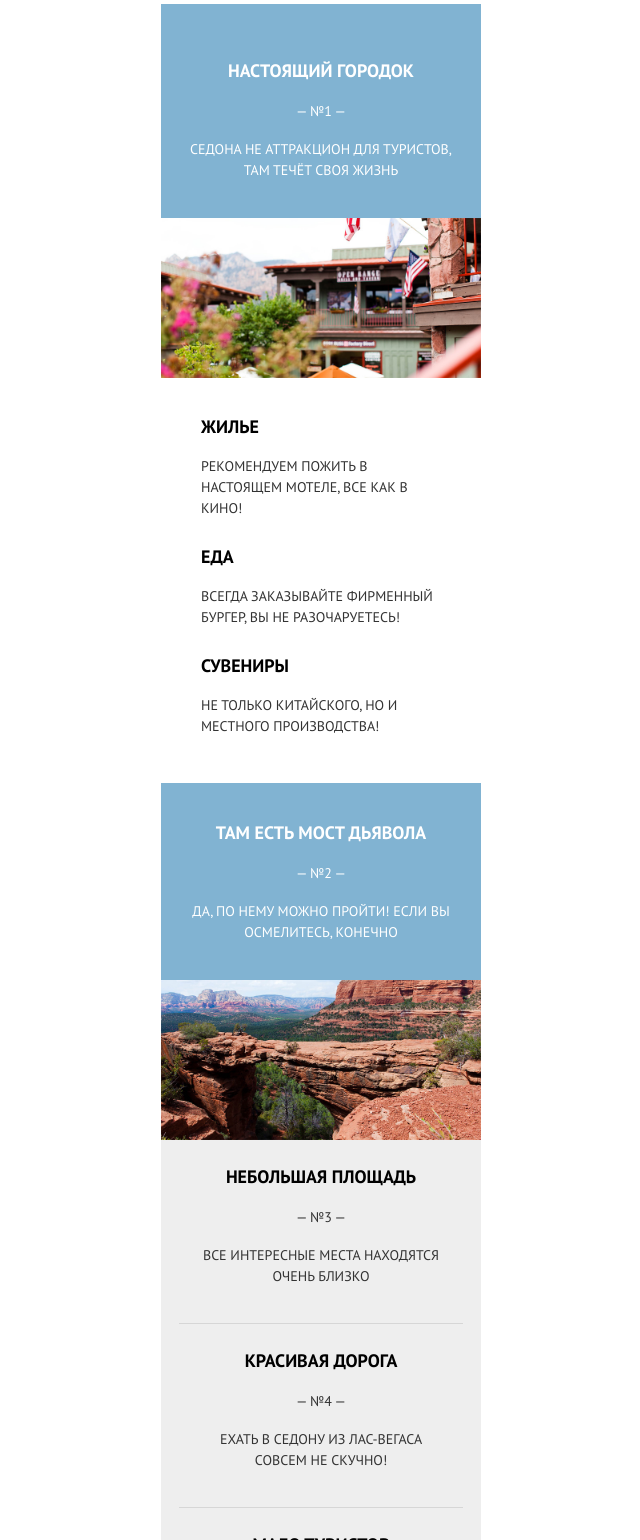
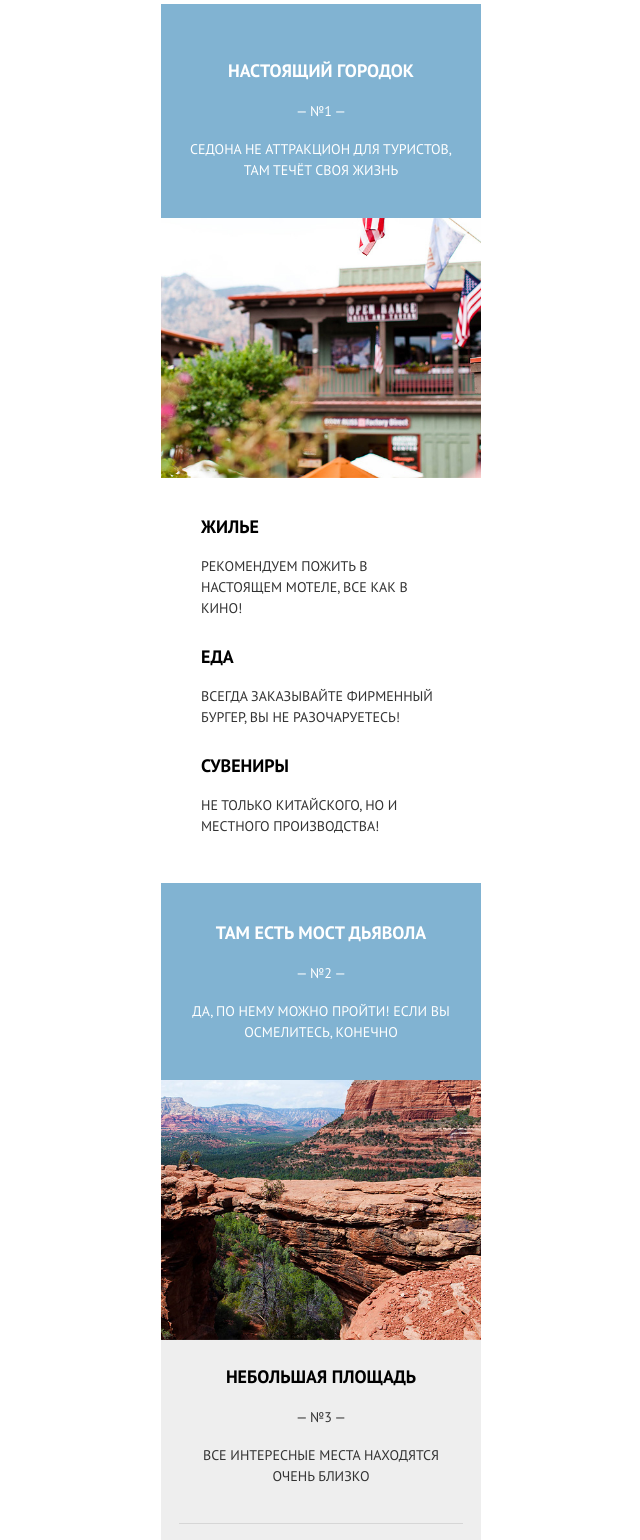
Before and after one commit to htmlacademy-adaptive/2107549-sedona-27, a website: page source/index.html in a window 1280 px wide. Shown: the part 661-2201 px from the top of the page, without its empty margins (319-959 px from the left). Drawn offline with nearby package versions, Linux system fonts and the light colour scheme; files that its build step writes are made by us from their sources.

Commit message:
fix pictures

```diff
--- a/source/sass/blocks/advantages.scss
+++ b/source/sass/blocks/advantages.scss
@@ -33,6 +33,16 @@
   text-align: center;
   margin: 0;
   padding-top: 54px;
+}
+
+.sedona-city-photo {
+  object-fit: cover;
+  height: 260px;
+}
+
+.sedona-bridge-photo {
+  object-fit: cover;
+  height: 260px;
 }
 
 .advantages__title--bridge {
```
